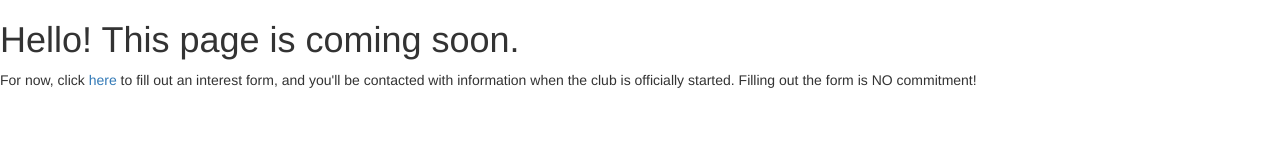
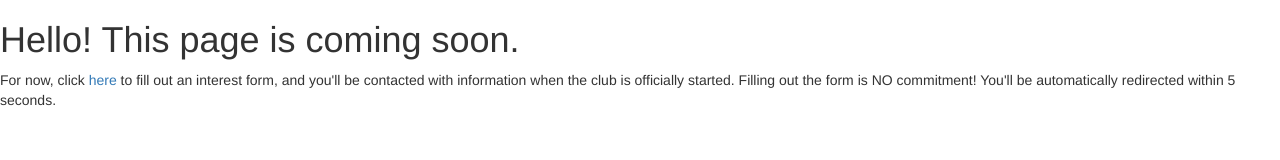
Before and after one commit to UF-Coffee-Club/ufcoffeeclub.com, a plain HTML site: page public_html/index.html in a window 1280 px wide. Drawn offline with nearby package versions, Linux system fonts and the light colour scheme.

Commit message:
Add automatic redirect

```diff
--- a/public_html/index.html
+++ b/public_html/index.html
@@ -5,6 +5,7 @@
     <meta http-equiv="X-UA-Compatible" content="IE=edge">
     <meta name="viewport" content="width=device-width, initial-scale=1">
     <!-- The above 3 meta tags *must* come first in the head; any other head content must come *after* these tags -->
+    <meta http-equiv="refresh" content="5; url=https://goo.gl/forms/6TmtKu1TsvVPbf9v2" />
     <title>UF Coffee Club</title>
 
     <!-- Bootstrap -->
@@ -20,7 +21,7 @@
   <body>
     <h1>Hello! This page is coming soon.</h1>
     <p>
-        For now, click <a href="https://goo.gl/forms/6TmtKu1TsvVPbf9v2">here</a> to fill out an interest form, and you'll be contacted with information when the club is officially started. Filling out the form is NO commitment!
+        For now, click <a href="https://goo.gl/forms/6TmtKu1TsvVPbf9v2">here</a> to fill out an interest form, and you'll be contacted with information when the club is officially started. Filling out the form is NO commitment! You'll be automatically redirected within 5 seconds.
     </p>
 
     <!-- jQuery (necessary for Bootstrap's JavaScript plugins) -->
```
